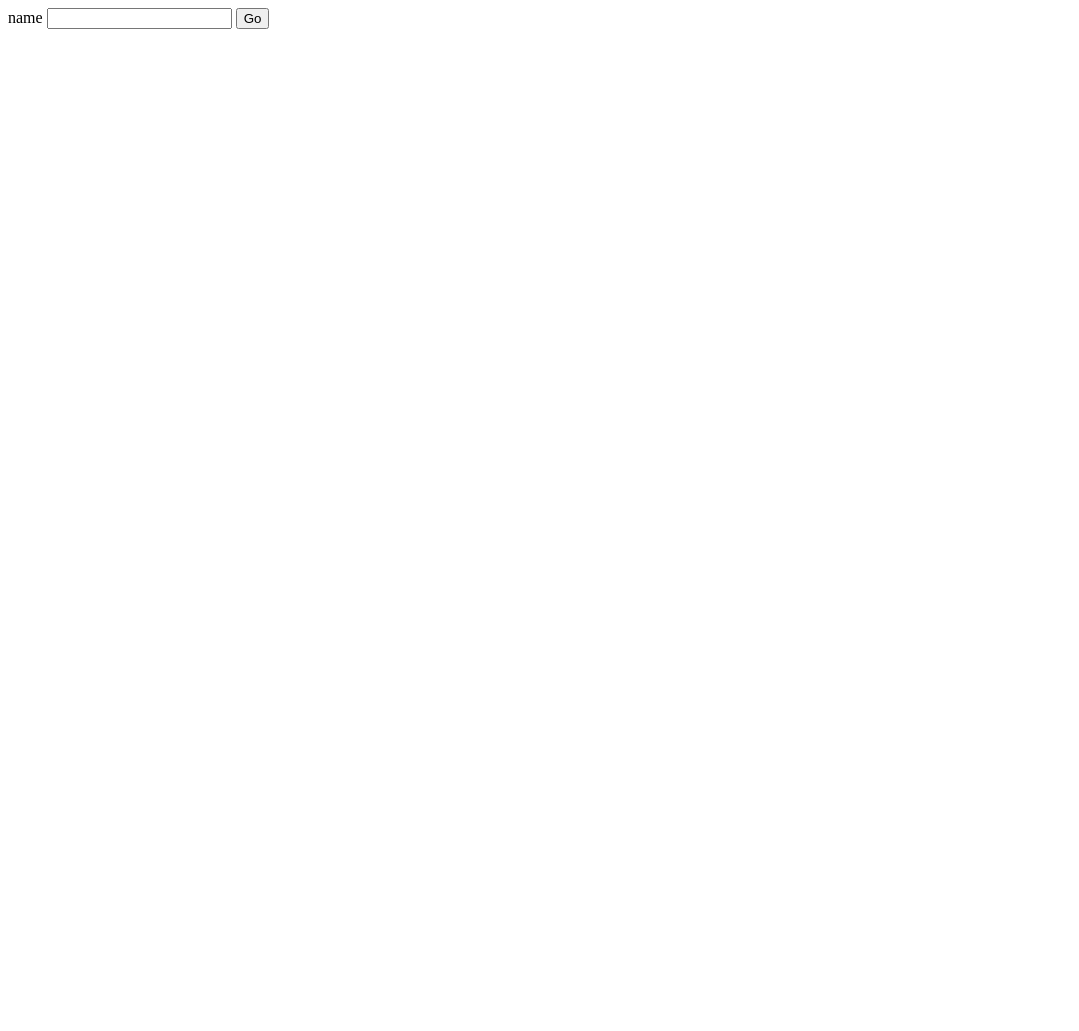
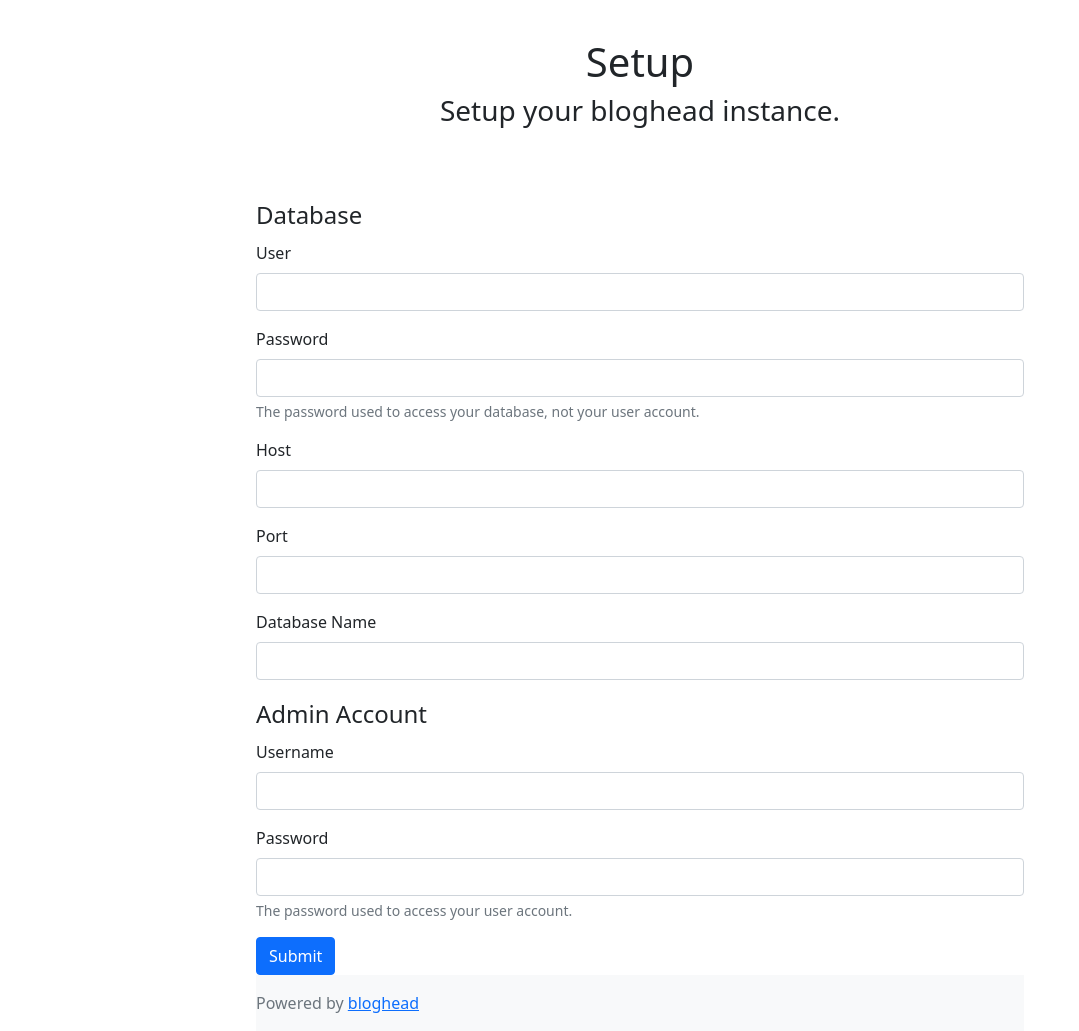
Before and after one commit to slavanomics/bloghead, a Flask app: page /setup in a window 1280 px wide. Before the commit the part shown is almost empty. Shown: the whole page, without its empty margins (0-1079 px from the left). Before the commit the page ends 29 px from the top, so only its background shows below. Run offline with Flask 2, Linux system fonts and the light colour scheme.

Commit message:
make setup form

```diff
--- a/app.py
+++ b/app.py
@@ -1,9 +1,9 @@
-from flask import Flask, render_template
+from flask import Flask, render_template, redirect, flash
 from flask_login import login_required, current_user
 from flask_debugtoolbar import DebugToolbarExtension
 from flask_wtf import FlaskForm
-from wtforms import StringField
-from wtforms.validators import DataRequired
+from wtforms import StringField, PasswordField,IntegerField
+from wtforms.validators import DataRequired, NumberRange
 from util import is_setup
 from os import urandom
 app = Flask(__name__)
@@ -11,7 +11,13 @@
 app.config['SECRET_KEY'] = urandom(32)
 
 class SetupForm(FlaskForm):
-    name = StringField('name', validators=[DataRequired()])
+    dbuser = StringField('User', validators=[DataRequired()])
+    dbpass = PasswordField('Password', validators=[DataRequired()])
+    dbhost = StringField('Host', validators=[DataRequired()])
+    dbport = IntegerField('Port', validators=[DataRequired(),NumberRange(0,65535,"That's an impossible port!")])
+    dbname = StringField('Database Name',validators=[DataRequired()])
+    username = StringField('Username',validators=[DataRequired()])
+    password = PasswordField('Password', validators=[DataRequired()])
 
 toolbar = DebugToolbarExtension(app)
 
@@ -24,6 +30,9 @@
 def setup():
     form = SetupForm()
     if form.validate_on_submit():
+        if True == True:
+            flash("test")
+            return render_template('setup.html',form=form)
         return redirect('/success')
     # do setup logic
     return render_template('setup.html',form=form)
--- a/templates/setup.html
+++ b/templates/setup.html
@@ -4,20 +4,74 @@
     <meta charset="UTF-8">
     <meta http-equiv="X-UA-Compatible" content="IE=edge">
     <meta name="viewport" content="width=device-width, initial-scale=1.0">
+    <link href="https://cdn.jsdelivr.net/npm/bootstrap@5.1.0/dist/css/bootstrap.min.css" rel="stylesheet" integrity="sha384-KyZXEAg3QhqLMpG8r+8fhAXLRk2vvoC2f3B09zVXn8CA5QIVfZOJ3BCsw2P0p/We" crossorigin="anonymous">
+    <style>
+        #container {
+            width: 60%;
+            margin: 0 auto;
+        }
+        #head {
+            margin: 5%;
+            text-align: center;
+            padding-bottom: 3%;
+        }
+    </style>
     <title>Bloghead | Setup </title>
 </head>
 <body>
-    {% if form.name.errors %}
-    <ul class="errors">
-    {% for error in form.name %}
-        <li>{{ error }}</li>
-    {% endfor %}
-    </ul>
+    <div id="container">
+        <div id="head">
+    <h1>Setup</h1>
+    <h3>Setup your bloghead instance.</h3>
+</div>
+{% for message in get_flashed_messages() %}
+<p>{{ message }}</p>
+{% endfor %}
+{% if form.errors %}
+        {% for field_name, field_errors in form.errors|dictsort if field_errors %}
+            {% for error in field_errors %}
+            <div class="alert alert-danger" role="alert">{{ form[field_name].label }}: {{ error }}</div>
+            {% endfor %}
+        {% endfor %}
 {% endif %}
-    <form method="POST" action="/setup/">
+<div class="form">
+
+
+    <form method="POST" action="/setup">
+        <legend>Database</legend>
+        <div class="mb-3">
+
         {{ form.csrf_token }}
-        {{ form.name.label }} {{ form.name(size=20) }}
-        <input type="submit" value="Go">
+        {{ form.dbuser.label(class_="form-label") }} {{ form.dbuser(size=20,class_="form-control") }}
+
+    </div>
+    <div class="mb-3">
+        {{ form.dbpass.label(class_="form-label") }} {{ form.dbpass(class_="form-control") }}
+        <div class="form-text">The password used to access your database, not your user account.</div>
+    </div>
+    <div class="mb-3">
+        {{ form.dbhost.label(class_="form-label") }} {{ form.dbhost(class_="form-control") }}
+    </div>
+    <div class="mb-3">
+        {{ form.dbport.label(class_="form-label") }} {{ form.dbport(class_="form-control") }}
+    </div>
+    <div class="mb-3">
+        {{ form.dbname.label(class_="form-label") }} {{ form.dbname(class_="form-control") }}
+    </div>
+    <legend>Admin Account</legend>
+    <div class="mb-3">
+        {{ form.username.label(class_="form-label") }} {{ form.username(class_="form-control") }}
+    </div>
+    <div class="mb-3">
+        {{ form.password.label(class_="form-label") }} {{ form.password(class_="form-control") }}
+        <div class="form-text">The password used to access your user account.</div>
+    </div>
+        <button type="submit" class="btn btn-primary">Submit</button>
     </form>
+    <footer class="footer mt-auto py-3 bg-light">
+        <span class="text-muted">Powered by <a href="https://github.com/slavanomics/bloghead">bloghead</a></span>
+    </footer>
+</div>
+</div>
 </body>
 </html>
```
